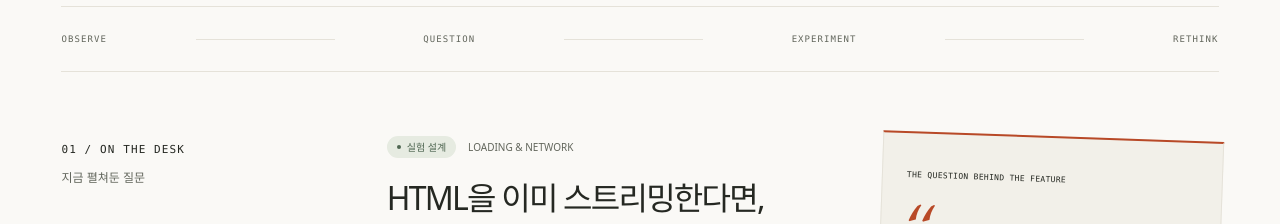
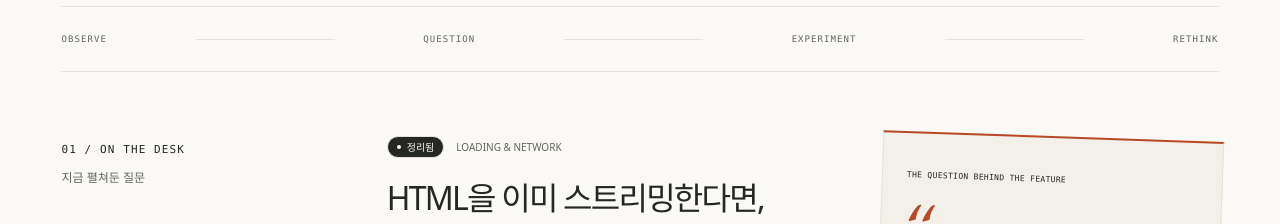
Before and after one commit to hoony-94/browser-notes, a Next.js app: page / in a window 1280 px wide. Shown: the part 1220-1444 px from the top of the page. Built offline with nearby package versions, Linux system fonts and the light colour scheme.

Commit message:
Early Hints 노트 상태를 정리됨으로 변경하고 홈 대표 영역 배지 반영

```diff
--- a/src/app/page.tsx
+++ b/src/app/page.tsx
@@ -8,7 +8,7 @@ export default async function Home() {
   return <main id="main">
     <section className="hero shell"><div className="hero-copy"><p className="eyebrow"><span className="tiny-cross">✳</span> A FRONTEND RESEARCH JOURNAL</p><h1>Beyond the<br /><em>framework.</em></h1><p className="hero-kicker">프레임워크 너머, 브라우저 가까이.</p><p className="hero-description">기능을 사용하는 법에서 한 걸음 더.<br />왜 만들어졌는지, 어떤 선택을 했는지,<br />그리고 더 나은 웹은 어떤 모습일지 탐구합니다.</p><Link className="text-link" href="/notes">질문에서 시작하기 <span>↗</span></Link><div className="hero-margin-note"><span className="hand-line" aria-hidden="true">↳</span> 빠르게 만드는 시대에, 깊이 이해하는 연습.</div></div><div className="hero-experiment"><EarlyHintsDemo /><div className="experiment-caption"><span>FIG. 01 — 기다림에도, 쓸모가 있을까?</span><Link href="/lab">실험 살펴보기 ↗</Link></div></div></section>
     <div className="chapter-rule shell"><span>OBSERVE</span><i /><span>QUESTION</span><i /><span>EXPERIMENT</span><i /><span>RETHINK</span></div>
-    <section className="featured-section shell" aria-labelledby="featured-title"><div className="section-label"><span className="eyebrow">01 / ON THE DESK</span><span>지금 펼쳐둔 질문</span></div><div className="featured-body"><div className="featured-main"><div className="note-meta"><span className="badge badge-active">실험 설계</span><span>LOADING & NETWORK</span></div><h2 id="featured-title"><Link href="/notes/early-hints">HTML을 이미 스트리밍한다면,<br />Early Hints는 무엇을 더 줄일까?<span className="title-arrow">↗</span></Link></h2><p>같은 스트리밍 조건에서 103 유무를 비교합니다.<br />CSS를 일찍 받는 것과 화면을 일찍 보는 것은<br />얼마나 연결되어 있을까요?</p><Link className="text-link" href="/notes/early-hints">탐구 노트 펼치기 <span>↗</span></Link></div><aside className="question-slip"><span className="eyebrow">THE QUESTION BEHIND THE FEATURE</span><span className="big-quote" aria-hidden="true">“</span><p>HTML을 먼저 보내도,<br />CSS 힌트를 더 일찍 줄<br />여지가 남아 있을까?</p><div className="slip-bottom"><span>HTTP 103 → 200 OK</span><span aria-hidden="true">↗</span></div></aside></div></section>
+    <section className="featured-section shell" aria-labelledby="featured-title"><div className="section-label"><span className="eyebrow">01 / ON THE DESK</span><span>지금 펼쳐둔 질문</span></div><div className="featured-body"><div className="featured-main"><div className="note-meta"><span className="badge badge-complete">정리됨</span><span>LOADING & NETWORK</span></div><h2 id="featured-title"><Link href="/notes/early-hints">HTML을 이미 스트리밍한다면,<br />Early Hints는 무엇을 더 줄일까?<span className="title-arrow">↗</span></Link></h2><p>같은 스트리밍 조건에서 103 유무를 비교합니다.<br />CSS를 일찍 받는 것과 화면을 일찍 보는 것은<br />얼마나 연결되어 있을까요?</p><Link className="text-link" href="/notes/early-hints">탐구 노트 펼치기 <span>↗</span></Link></div><aside className="question-slip"><span className="eyebrow">THE QUESTION BEHIND THE FEATURE</span><span className="big-quote" aria-hidden="true">“</span><p>HTML을 먼저 보내도,<br />CSS 힌트를 더 일찍 줄<br />여지가 남아 있을까?</p><div className="slip-bottom"><span>HTTP 103 → 200 OK</span><span aria-hidden="true">↗</span></div></aside></div></section>
     <section className="notes-section shell" aria-labelledby="notes-title"><div className="section-heading"><div><p className="eyebrow">02 / FIELD NOTES</p><h2 id="notes-title">완성된 답보다, 이어지는 질문.</h2></div><Link className="text-link" href="/notes">모든 노트 <span>↗</span></Link></div><p className="section-description">작은 의문부터 실험 설계까지. 아직 결론이 나지 않은 생각도 기록합니다.</p><NoteList notes={notes} />{notes.some(note => note.isExample) && <p className="starter-caption">‘예시 초안’으로 표시된 글은 구조를 보여주는 샘플이며 실제 검증 결과가 아닙니다.</p>}</section>
     <section className="manifesto-band"><div className="shell manifesto-inner"><span className="manifesto-symbol" aria-hidden="true">✳</span><div><p className="eyebrow">A NOTE TO MYSELF</p><h2>만드는 속도는 AI와 함께.<br /><span>질문의 방향은 나의 것으로.</span></h2><p>AI와 데모를 만들고, 근거를 읽고, 직접 확인합니다.<br />이곳에 남기고 싶은 것은 코드의 양보다 판단의 과정입니다.<br />그렇게 쌓은 이해는 실무로 돌아가 더 좋은 서비스를 만드는 데 쓰입니다.</p></div><Link className="text-link" href="/about">이 공간의 원칙 <span>↗</span></Link></div></section>
   </main>;
--- a/src/content/notes/early-hints.mdx
+++ b/src/content/notes/early-hints.mdx
@@ -2,7 +2,7 @@ export const note = {
   "title": "HTML을 이미 스트리밍하고 있다면, Early Hints는 어떤 기다림을 더 줄일 수 있을까?",
   "description": "같은 HTML 응답 조건에서, 200 응답의 Link 헤더와 그보다 먼저 도착한 103의 차이를 비교한다. 리소스를 더 일찍 발견하는 것이 실제로 어떤 차이를 만드는지 확인한다.",
   "topic": "로딩과 네트워크",
-  "status": "실험 설계",
+  "status": "정리됨",
   "tags": [
     "HTTP",
     "Early Hints",
```
